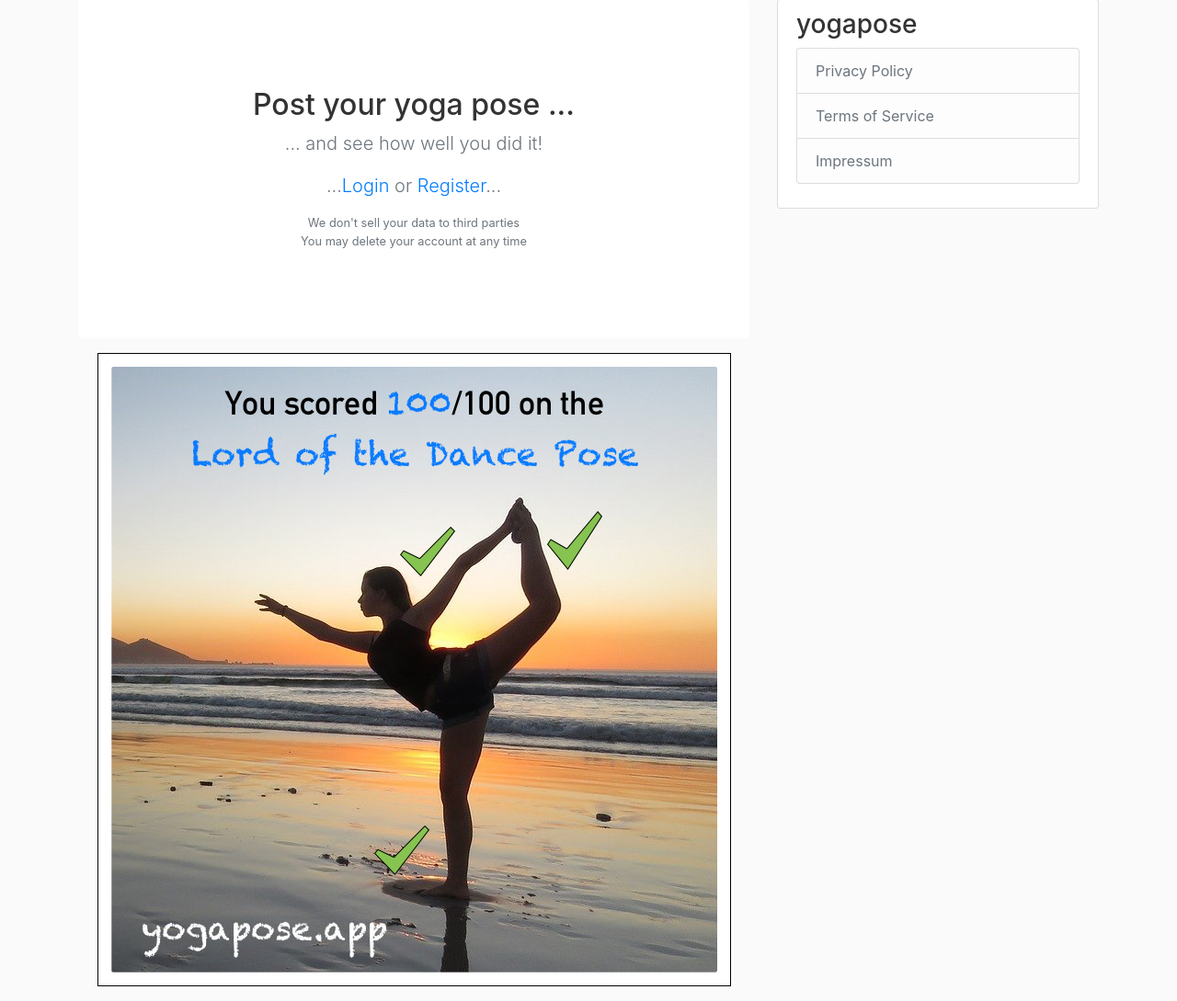
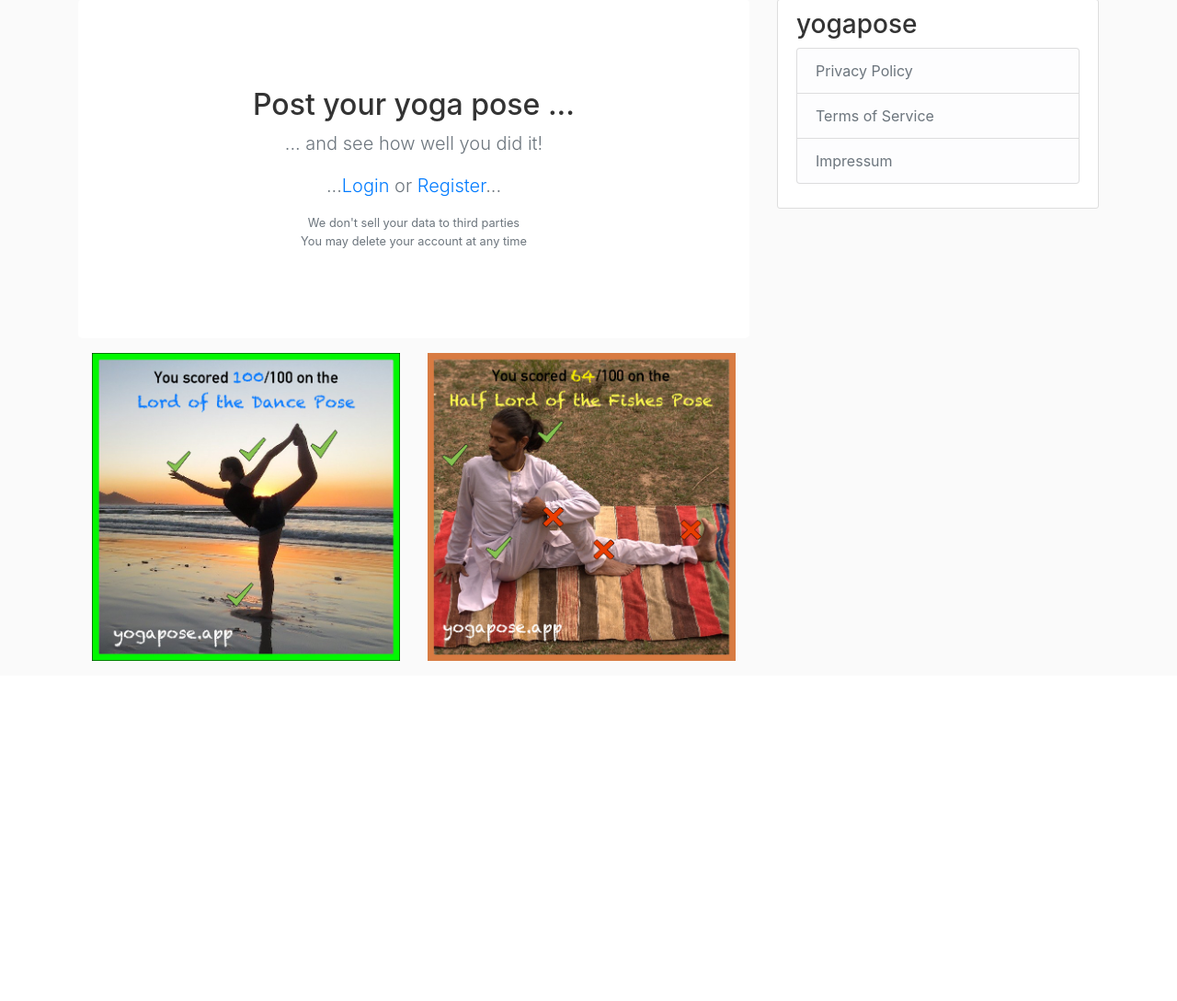
Before and after one commit to gautam-e/YogaPose, a Flask app: page / in a window 1280 px wide. Shown: the part 81-1170 px from the top of the page at 92% size. After the commit the page ends 800 px from the top, so only its background shows below. Run offline with Flask 2, Linux system fonts and the light colour scheme; parts of the project's set-up code (start-up, migrations or seed data) failed here and were passed over; some libraries are stand-ins or nearby versions.

Commit message:
Added negative image to langin page

```diff
--- a/yogapose/templates/home.html
+++ b/yogapose/templates/home.html
@@ -13,9 +13,18 @@
   </div>
 </section>
 {% if not current_user.is_authenticated  %}
-<div class="text-center pt-3 pb-3">
-  <img src="static/landingpage.jpg" alt="Example Upload and Score" class="img-fluid">
+
+<div class="container text-center pt-3 pb-3">
+  <div class="row">
+    <div class="col">
+      <img src="static/landing-1.jpg" alt="Example Upload and Score" class="img-fluid w-40 float-start">
+    </div>
+    <div class="col">
+      <img src="static/landing-2.jpg" alt="Example Upload and Score" class="img-fluid w-40 float-end">
+    </div>
+  </div>
 </div>
+
 {% endif %}
 
 {% endblock content %}
```
Also changed, not shown: yogapose/static/landing-1.jpg (added), yogapose/static/landing-2.jpg (added), yogapose/static/landingpage.jpg (deleted), yogapose/static/landingpage.png (deleted).
